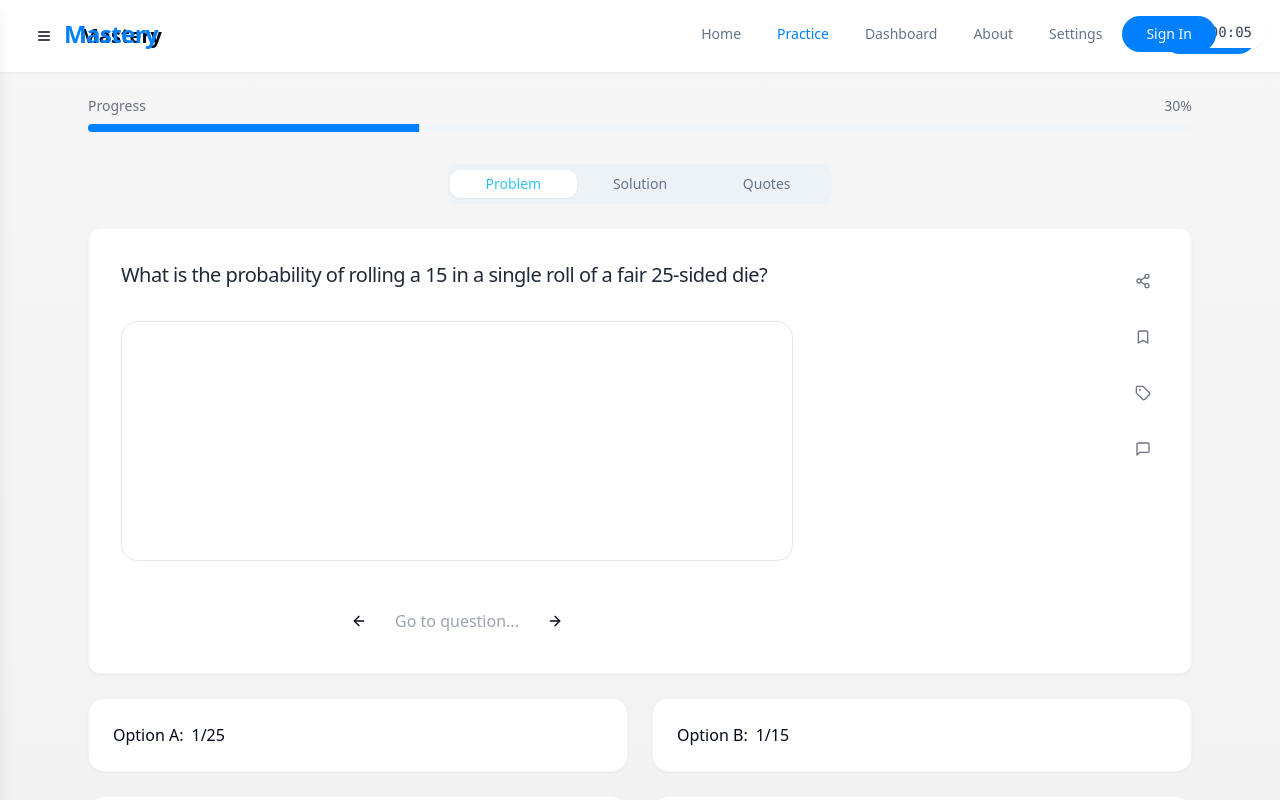
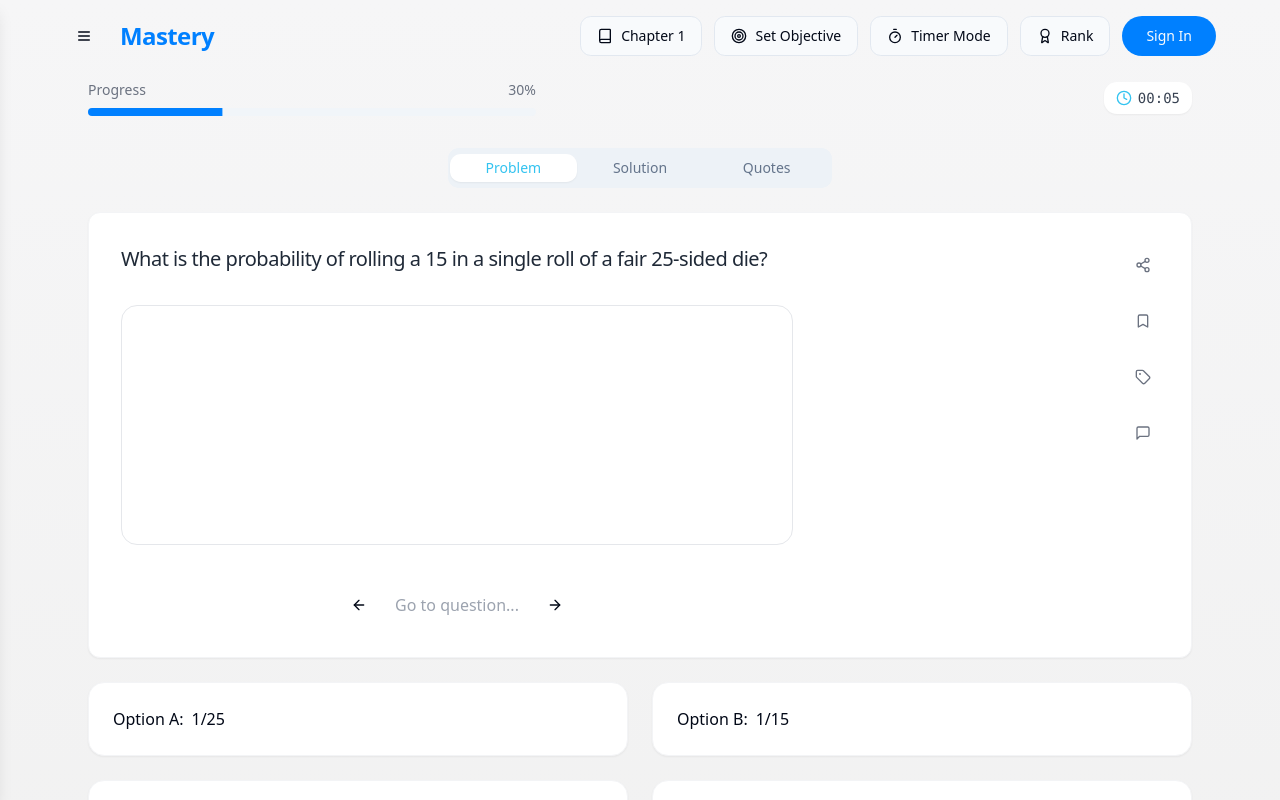
Before and after one commit to remark2025/academic_arc, a React (Vite) app: page /practice in a window 1280 px wide. Shown: the top 800 px of the page. Built offline with nearby package versions, Linux system fonts and the light colour scheme.

Commit message:
Refactor header into sidebar
Moves navigation links from the header into a collapsible sidebar.

```diff
--- a/src/components/Layout/Header.tsx
+++ b/src/components/Layout/Header.tsx
@@ -3,15 +3,8 @@ import { useState, useEffect } from "react";
 import { Link, useLocation } from "react-router-dom";
 import { Button } from "@/components/ui/button";
 import { cn } from "@/lib/utils";
-import { Menu, X } from "lucide-react";
-
-const navigation = [
-  { name: "Home", href: "/" },
-  { name: "Practice", href: "/practice" },
-  { name: "Dashboard", href: "/dashboard" },
-  { name: "About", href: "/about" },
-  { name: "Settings", href: "/settings" },
-];
+import { Menu, X, Book, Target, Timer, Award } from "lucide-react";
+import { Popover, PopoverContent, PopoverTrigger } from "@/components/ui/popover";
 
 const Header = () => {
   const [isScrolled, setIsScrolled] = useState(false);
@@ -26,11 +19,6 @@ const Header = () => {
     return () => window.removeEventListener("scroll", handleScroll);
   }, []);
 
-  useEffect(() => {
-    // Close mobile menu when route changes
-    setMobileMenuOpen(false);
-  }, [location]);
-
   return (
     <header
       className={cn(
@@ -42,7 +30,16 @@ const Header = () => {
     >
       <div className="container mx-auto">
         <div className="flex items-center justify-between">
-          <div className="flex items-center gap-2">
+          <div className="flex items-center gap-4">
+            <Button
+              variant="ghost"
+              size="icon"
+              className="md:flex"
+              aria-label="Toggle menu"
+            >
+              <Menu className="h-6 w-6" />
+            </Button>
+
             <Link
               to="/"
               className="text-2xl font-semibold text-primary tracking-tight transition-opacity hover:opacity-80"
@@ -51,30 +48,65 @@ const Header = () => {
             </Link>
           </div>
 
-          {/* Desktop navigation */}
-          <nav className="hidden md:flex items-center space-x-1">
-            {navigation.map((item) => (
-              <Link
-                key={item.name}
-                to={item.href}
-                className={cn(
-                  "px-4 py-2 rounded-md text-sm font-medium transition-all",
-                  location.pathname === item.href
-                    ? "text-primary"
-                    : "text-muted-foreground hover:text-foreground hover:bg-secondary/80"
-                )}
-              >
-                {item.name}
-              </Link>
-            ))}
-            <div className="ml-2">
-              <Link to="/auth">
-                <Button size="sm" variant="default" className="rounded-full px-6">
-                  Sign In
+          {/* Header buttons */}
+          <div className="hidden md:flex items-center space-x-3">
+            {/* Chapter Selection */}
+            <Popover>
+              <PopoverTrigger asChild>
+                <Button variant="outline" className="gap-2">
+                  <Book className="h-4 w-4" />
+                  Chapter 1
                 </Button>
-              </Link>
-            </div>
-          </nav>
+              </PopoverTrigger>
+              <PopoverContent className="w-48">
+                <div className="space-y-1">
+                  <Button variant="ghost" className="w-full justify-start">Chapter 1</Button>
+                  <Button variant="ghost" className="w-full justify-start">Chapter 2</Button>
+                  <Button variant="ghost" className="w-full justify-start">Chapter 3</Button>
+                  <Button variant="ghost" className="w-full justify-start">Chapter 4</Button>
+                  <Button variant="ghost" className="w-full justify-start">Chapter 5</Button>
+                </div>
+              </PopoverContent>
+            </Popover>
+
+            {/* Set Objective */}
+            <Button variant="outline" className="gap-2">
+              <Target className="h-4 w-4" />
+              Set Objective
+            </Button>
+
+            {/* Timer Mode */}
+            <Popover>
+              <PopoverTrigger asChild>
+                <Button variant="outline" className="gap-2">
+                  <Timer className="h-4 w-4" />
+                  Timer Mode
+                </Button>
+              </PopoverTrigger>
+              <PopoverContent className="w-48">
+                <div className="space-y-1">
+                  <Button variant="ghost" className="w-full justify-start">Timer Mode</Button>
+                  <Button variant="ghost" className="w-full justify-start">Pomodoro Mode</Button>
+                  <Button variant="ghost" className="w-full justify-start">Level Mode</Button>
+                  <Button variant="ghost" className="w-full justify-start">Exam Mode</Button>
+                  <Button variant="ghost" className="w-full justify-start">Manual Mode</Button>
+                </div>
+              </PopoverContent>
+            </Popover>
+
+            {/* Rank */}
+            <Button variant="outline" className="gap-2">
+              <Award className="h-4 w-4" />
+              Rank
+            </Button>
+
+            {/* Sign In button */}
+            <Link to="/auth">
+              <Button size="default" variant="default" className="rounded-full px-6">
+                Sign In
+              </Button>
+            </Link>
+          </div>
 
           {/* Mobile menu button */}
           <Button
@@ -96,20 +128,24 @@ const Header = () => {
       {/* Mobile navigation */}
       {mobileMenuOpen && (
         <nav className="md:hidden pt-4 pb-6 px-6 space-y-1 glass mt-2 rounded-xl">
-          {navigation.map((item) => (
-            <Link
-              key={item.name}
-              to={item.href}
-              className={cn(
-                "block px-3 py-2.5 rounded-lg text-base font-medium transition-colors",
-                location.pathname === item.href
-                  ? "text-primary bg-primary/5"
-                  : "text-muted-foreground hover:bg-muted hover:text-foreground"
-              )}
-            >
-              {item.name}
-            </Link>
-          ))}
+          <div className="space-y-1">
+            <Button variant="ghost" className="w-full justify-start gap-2">
+              <Book className="h-4 w-4" />
+              Chapter 1
+            </Button>
+            <Button variant="ghost" className="w-full justify-start gap-2">
+              <Target className="h-4 w-4" />
+              Set Objective
+            </Button>
+            <Button variant="ghost" className="w-full justify-start gap-2">
+              <Timer className="h-4 w-4" />
+              Timer Mode
+            </Button>
+            <Button variant="ghost" className="w-full justify-start gap-2">
+              <Award className="h-4 w-4" />
+              Rank
+            </Button>
+          </div>
           <div className="pt-2">
             <Link to="/auth" className="w-full">
               <Button className="w-full rounded-lg" size="lg">
--- a/src/pages/Practice.tsx
+++ b/src/pages/Practice.tsx
@@ -18,13 +18,16 @@ import {
   Target,
   Timer,
   BarChart,
-  Tag
+  Tag,
+  Home,
+  Settings
 } from "lucide-react";
 import { Card } from "@/components/ui/card";
 import { Popover, PopoverContent, PopoverTrigger } from "@/components/ui/popover";
 import { cn } from "@/lib/utils";
 import { useToast } from "@/hooks/use-toast";
 import { Separator } from "@/components/ui/separator";
+import { Link } from "react-router-dom";
 
 const Practice = () => {
   const [tabValue, setTabValue] = useState("problem");
@@ -91,12 +94,6 @@ const Practice = () => {
 
   return (
     <div className="min-h-screen bg-gradient-to-b from-[#F6F6F7] to-[#F1F1F1]">
-      {/* Timer display */}
-      <div className="absolute top-4 right-4 bg-white px-3 py-1.5 rounded-lg shadow-sm flex items-center space-x-1.5 text-gray-700">
-        <Clock className="h-4 w-4 text-[#33C3F0]" />
-        <span className="font-mono text-sm">{formatTime(timer)}</span>
-      </div>
-
       {/* Sidebar */}
       <div
         ref={sidebarRef}
@@ -115,25 +112,29 @@ const Practice = () => {
           {/* Navigation links */}
           <div className="space-y-2">
             <div className="text-sm font-medium text-gray-500 mb-2">NAVIGATION</div>
-            <a href="/" className="flex items-center gap-3 p-2 hover:bg-gray-100 rounded-md">
-              <Book className="h-5 w-5 text-gray-500" />
+            <Link to="/" className="flex items-center gap-3 p-2 hover:bg-gray-100 rounded-md">
+              <Home className="h-5 w-5 text-gray-500" />
               <span>Home</span>
-            </a>
-            <a href="/practice" className="flex items-center gap-3 p-2 bg-gray-100 rounded-md text-primary">
+            </Link>
+            <Link to="/practice" className="flex items-center gap-3 p-2 bg-gray-100 rounded-md text-primary">
               <Target className="h-5 w-5" />
               <span>Practice</span>
-            </a>
-            <a href="/dashboard" className="flex items-center gap-3 p-2 hover:bg-gray-100 rounded-md">
+            </Link>
+            <Link to="/dashboard" className="flex items-center gap-3 p-2 hover:bg-gray-100 rounded-md">
               <BarChart className="h-5 w-5 text-gray-500" />
               <span>Dashboard</span>
-            </a>
-            <a href="/settings" className="flex items-center gap-3 p-2 hover:bg-gray-100 rounded-md">
+            </Link>
+            <Link to="/about" className="flex items-center gap-3 p-2 hover:bg-gray-100 rounded-md">
               <FileText className="h-5 w-5 text-gray-500" />
+              <span>About</span>
+            </Link>
+            <Link to="/settings" className="flex items-center gap-3 p-2 hover:bg-gray-100 rounded-md">
+              <Settings className="h-5 w-5 text-gray-500" />
               <span>Settings</span>
-            </a>
+            </Link>
           </div>
 
-          {/* Moved buttons from header to sidebar */}
+          {/* Practice Options */}
           <div className="space-y-2">
             <div className="text-sm font-medium text-gray-500 mb-2">PRACTICE OPTIONS</div>
 
@@ -195,41 +196,32 @@ const Practice = () => {
 
           <Separator />
 
-          {/* Settings or other links could go here */}
+          {/* Settings or other links */}
           <div className="pt-4">
-            <a href="/settings" className="flex items-center gap-3 p-2 hover:bg-gray-100 rounded-md">
-              <FileText className="h-5 w-5 text-gray-500" />
+            <Link to="/settings" className="flex items-center gap-3 p-2 hover:bg-gray-100 rounded-md">
+              <Settings className="h-5 w-5 text-gray-500" />
               <span>Settings</span>
-            </a>
+            </Link>
           </div>
         </div>
       </div>
 
-      {/* Header - Removed the buttons that are now in sidebar */}
-      <div className="py-4 px-6 flex items-center justify-between bg-white shadow-sm">
-        <div className="flex items-center gap-4">
-          <Button variant="ghost" size="icon" onClick={() => setSidebarOpen(true)}>
-            <Menu className="h-5 w-5" />
-          </Button>
-          <div className="font-bold text-xl">Mastery</div>
-        </div>
+      {/* We're removing the custom header since we'll use the global Header component */}
 
-        {/* Keep the signin button */}
-        <div>
-          <Button size="sm" variant="default" className="rounded-full px-6">
-            Sign In
-          </Button>
-        </div>
-      </div>
-
-      <div className="container max-w-6xl mx-auto px-6 py-6">
-        {/* Progress bar */}
-        <div className="mb-6">
-          <div className="flex justify-between text-sm text-gray-500 mb-2">
-            <span>Progress</span>
-            <span>30%</span>
+      <div className="container max-w-6xl mx-auto px-6 py-6 pt-20">
+        {/* Progress bar and timer on the same line */}
+        <div className="mb-6 flex items-center justify-between">
+          <div className="flex-grow max-w-md mr-4">
+            <div className="flex justify-between text-sm text-gray-500 mb-2">
+              <span>Progress</span>
+              <span>30%</span>
+            </div>
+            <Progress value={progress} className="h-2" />
           </div>
-          <Progress value={progress} className="h-2" />
+          <div className="bg-white px-3 py-1.5 rounded-lg shadow-sm flex items-center space-x-1.5 text-gray-700">
+            <Clock className="h-4 w-4 text-[#33C3F0]" />
+            <span className="font-mono text-sm">{formatTime(timer)}</span>
+          </div>
         </div>
 
         {/* Problem / Solution / Quotes Tabs */}
```
